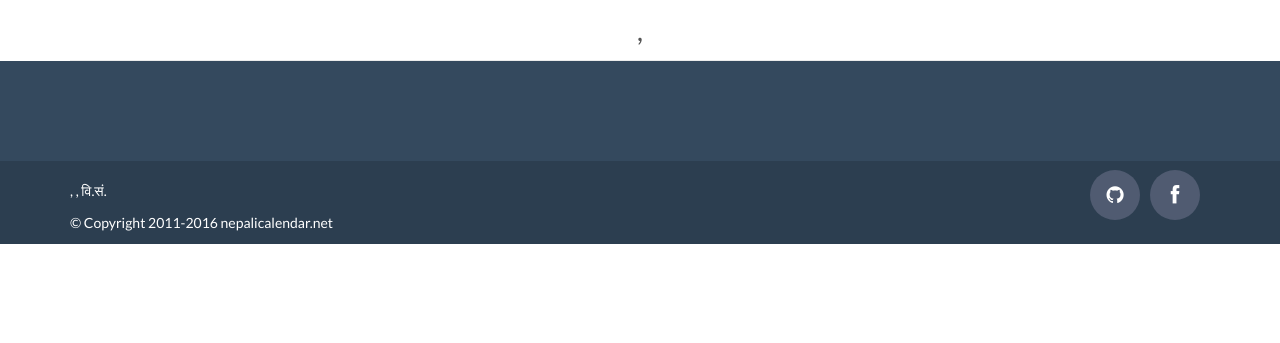
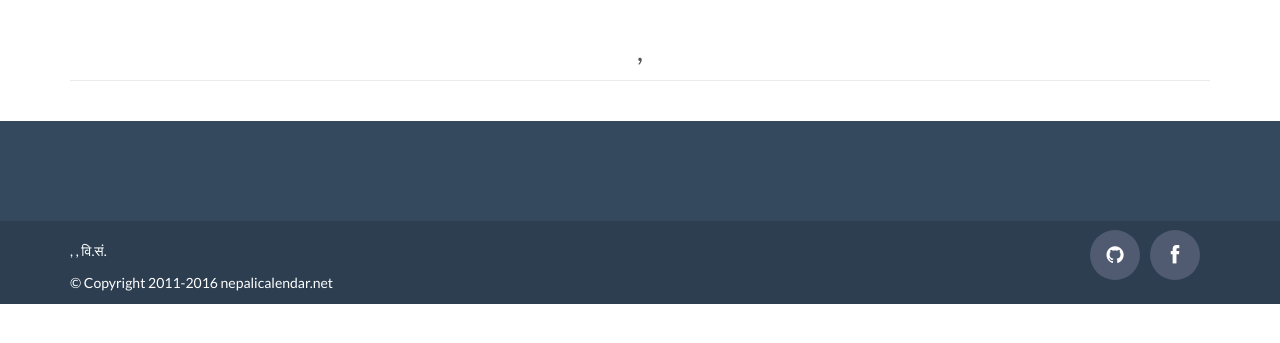
Before and after one commit to nepalicalendar/nepalicalendar.net, a Django app: template website/templates/nepcal/calendar.html in a window 1280 px wide. Shown: the part 96-439 px from the top of the page. Run offline with Django 3.2, Linux system fonts and the light colour scheme; the template is opened without the code that fills it, so the values that code supplies are empty; some libraries are stand-ins or nearby versions.

Commit message:
Added space between header, body and footer

```diff
--- a/website/base/static/css/calendar.css
+++ b/website/base/static/css/calendar.css
@@ -7,6 +7,7 @@
     -ms-user-select: none;
     user-select: none;
     position: relative;
+    margin: 20px 0px 40px;
 }
 
 /* Contains title & nav */
```
